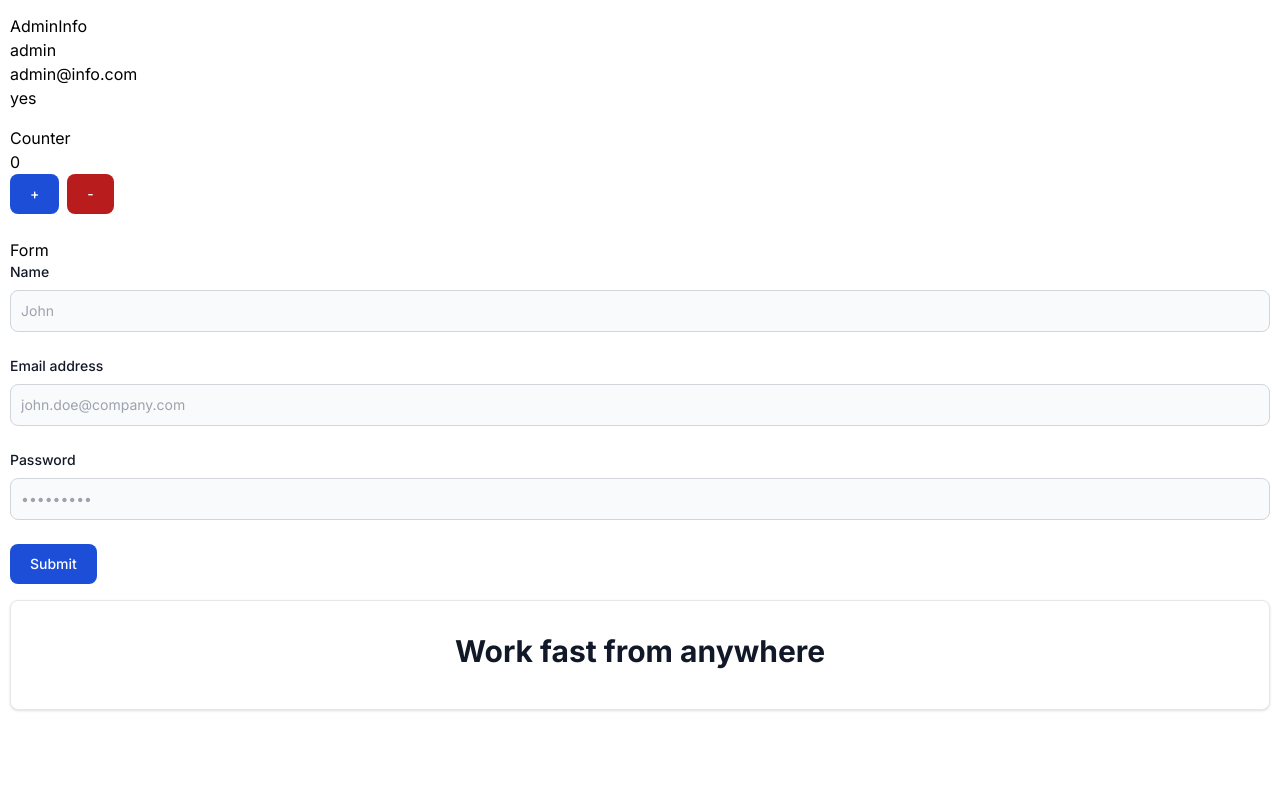
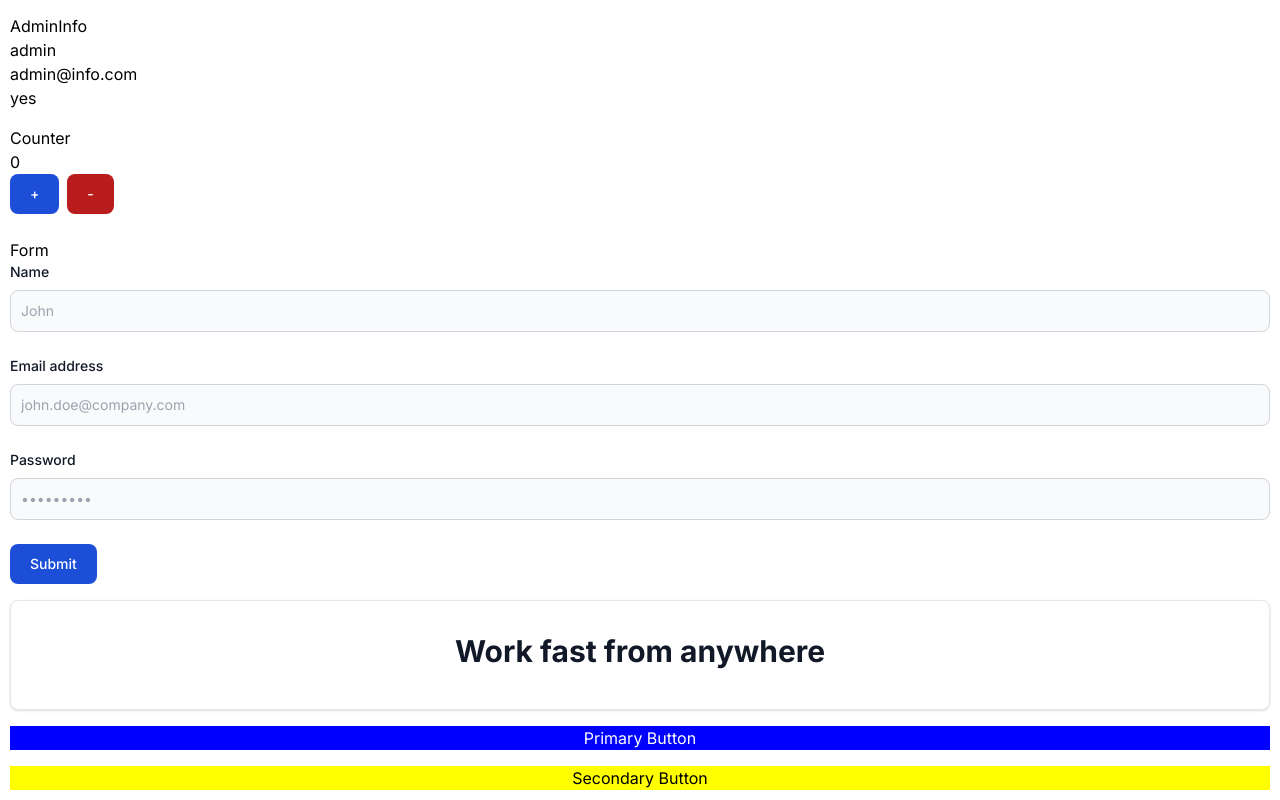
Before and after one commit to abhilashdk2016/next-ts, a Next.js app: page / in a window 1280 px wide. Shown: the part 236-1036 px from the top of the page. Before the commit the page ends 956 px from the top, so only its background shows below. Built offline with nearby package versions, Linux system fonts and the light colour scheme.

Commit message:
Type Predicates

```diff
--- a/app/page.tsx
+++ b/app/page.tsx
@@ -1,4 +1,5 @@
 import AdminInfo from "@/components/AdminInfo";
+import Button, { primaryButtonProps, secondaryButtonProps } from "@/components/Button";
 import Counter from "@/components/Counter";
 import ElementWrapper from "@/components/ElementWrapper";
 import Form from "@/components/Form";
@@ -22,6 +23,8 @@ export default function Home() {
 
           </div>
       </ElementWrapper>
+      <Button {...primaryButtonProps} />
+      <Button {...secondaryButtonProps} />
     </section>
   )
 }
--- /dev/null
+++ b/components/Button.tsx
@@ -0,0 +1,42 @@
+import { FC } from "react";
+
+interface PrimaryButtonProps {
+    type: 'primary';
+    label: string;
+}
+
+interface SecondaryButtonProps {
+    type: 'secondary';
+    label: string;
+}
+
+type ButtonProps = PrimaryButtonProps | SecondaryButtonProps;
+
+// Type predicate function
+const isPrimaryButtonProps = (props: ButtonProps): props is PrimaryButtonProps => {
+    return props.type === 'primary';
+}
+
+export const primaryButtonProps: PrimaryButtonProps = {
+    type: 'primary',
+    label: 'Primary Button'
+}
+
+export const secondaryButtonProps: SecondaryButtonProps = {
+    type: 'secondary',
+    label: 'Secondary Button'
+}
+
+const Button: FC<ButtonProps> = (props) => {
+    if(isPrimaryButtonProps(props)) {
+        return <button style={{ backgroundColor: 'blue', color: 'white' }}>
+            {props.label}
+        </button>
+    } else {
+        return <button style={{ backgroundColor: 'yellow', color: 'black' }}>
+            {props.label}
+        </button>
+    }
+}
+
+export default Button
```
